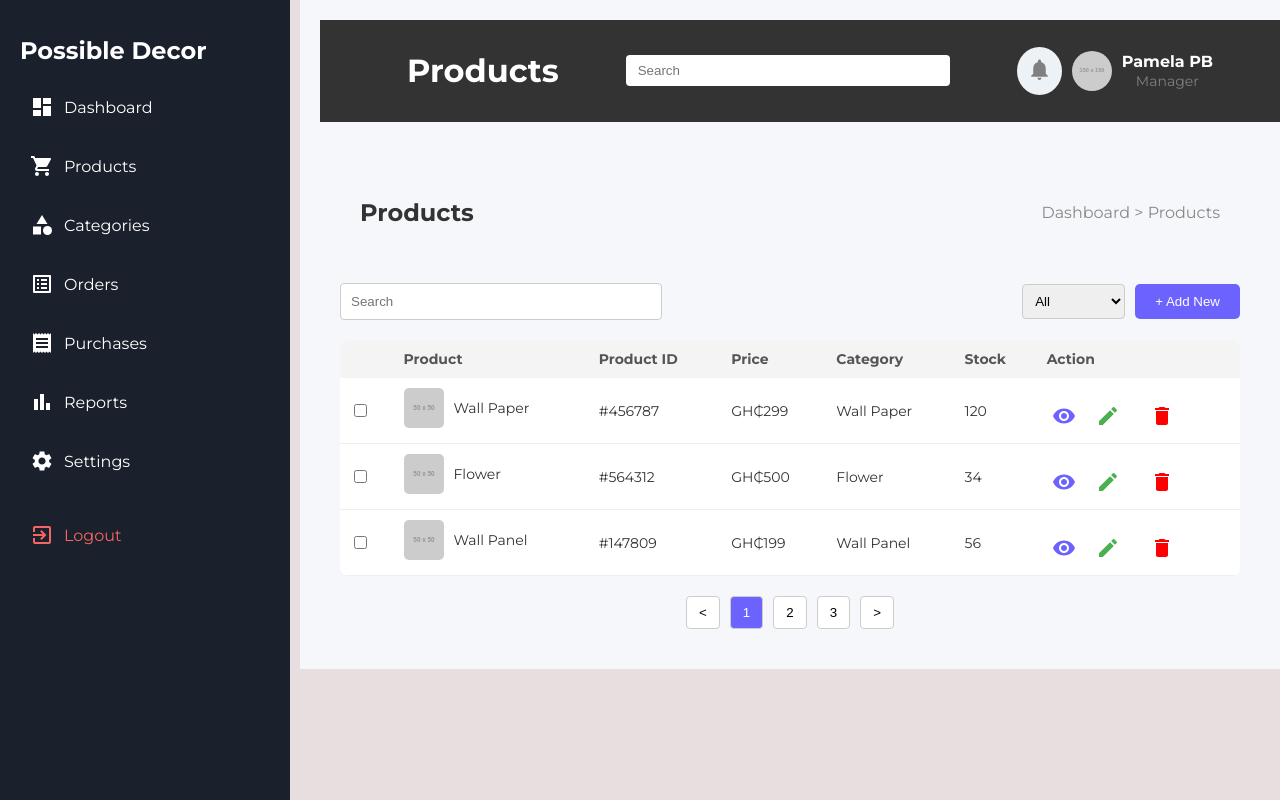
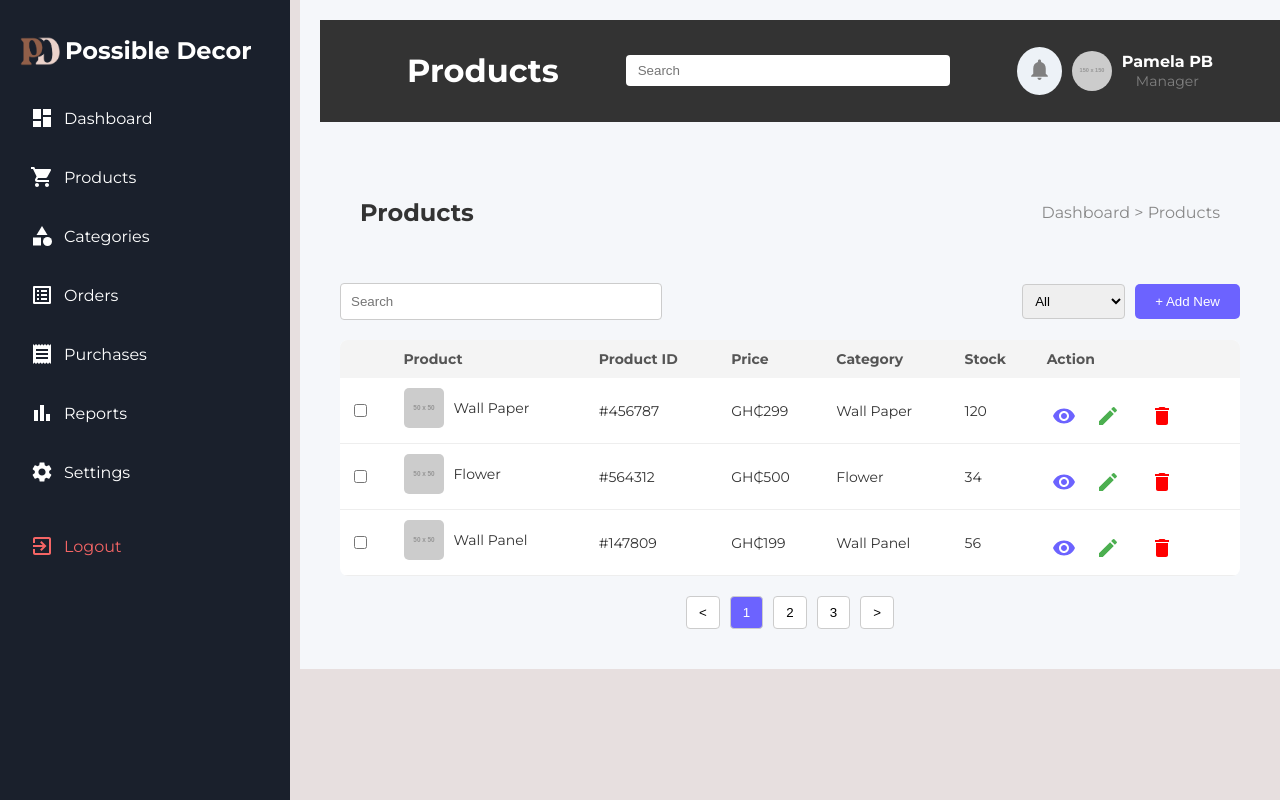
Before and after one commit to Caleb199521e/react-possible-decor-inventory, a React (Create React App) app: page /products in a window 1280 px wide. Built offline with nearby package versions, Linux system fonts and the light colour scheme.

Commit message:
feat: enhance Sidebar component with logo display and styling adjustments

```diff
--- a/src/Components/Sidebar.css
+++ b/src/Components/Sidebar.css
@@ -8,12 +8,24 @@
  position: fixed;
 
 }
+.logo-container {
+  display: flex;
+  align-items: center;
+
+}
+
+.logo-image {
+  width: 40px;
+  height: 30px;
+  margin-right: 5px;
+}
 
 .logo {
-  font-size: 24px;
+  font-size: 1.5rem;
   font-weight: bold;
-  margin-bottom: 20px;
 }
+
+
 
 .sidebar nav ul {
   list-style: none;
--- a/src/Components/Sidebar.jsx
+++ b/src/Components/Sidebar.jsx
@@ -11,11 +11,16 @@ import {
   ExitToApp
 } from "@mui/icons-material";
 import "../Components/Sidebar.css";
+import logo from "./Assets/Possible Decor Logo.png"; // Adjust the path as necessary
 
 export default function Sidebar() {
   return (
     <div className="sidebar">
-      <h1 className="logo">Possible Decor</h1>
+      <div className="logo-container">
+        <img src={logo} alt="Possible Decor Logo" className="logo-image" />
+        <h1 className="logo">Possible Decor</h1>
+      </div>
+
       <nav>
         <ul>
           <li>
```
Also changed, not shown: src/Components/Assets/Possible Decor Logo.png (added).
